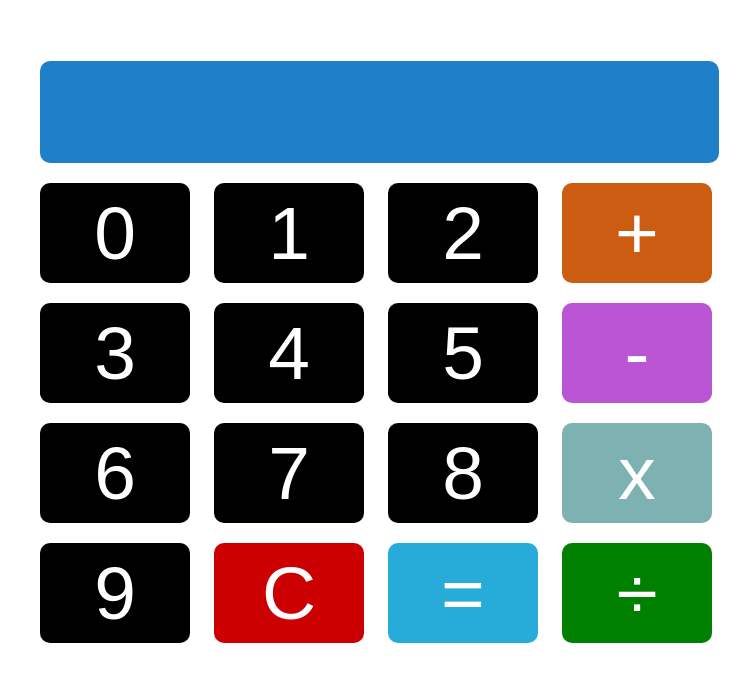
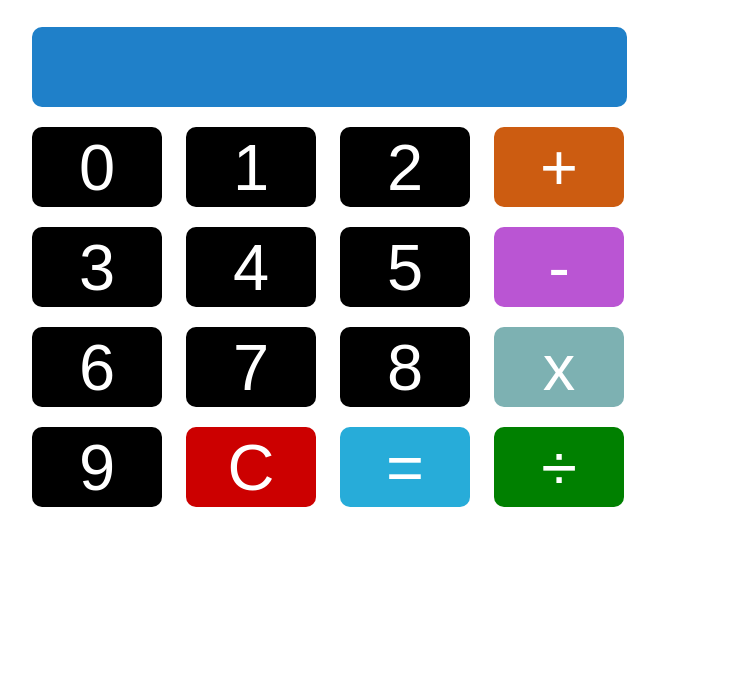
Before and after one commit to shaikat17/JavaScript-Projects, a plain HTML site: page Calculator App/index.html in a window 1280 px wide. Shown: the part 114-796 px from the top of the page, without its empty margins (203-953 px from the left). Drawn offline with Linux system fonts and the light colour scheme.

Commit message:
Made some modification on Calculator

```diff
--- a/Calculator App/index.html
+++ b/Calculator App/index.html
@@ -12,7 +12,7 @@
         <h1>Simple Calculator</h1>
 
         <form id="calform" Name ="cal">
-            <input name ="display" style="width:675px;height:100px;text-align:center;background-color:#1f80c9;"> </br>
+            <input name ="display" style="width:595px;height:80px;text-align:center;background-color:#1f80c9;"> </br>
             <input type=button value="0" onClick="cal.display.value+='0'">
 			<input type=button value="1" onClick="cal.display.value+='1'">
 			<input type=button value="2" onClick="cal.display.value+='2'">
--- a/Calculator App/style.css
+++ b/Calculator App/style.css
@@ -1,8 +1,14 @@
+* {
+	margin: 0;
+	padding: 0;
+	box-sizing: border-box;
+}
+
 input {
 
-    width:150px;
-	height:100px;
-	font-size:75px;
+    width:130px;
+	height:80px;
+	font-size:65px;
 	border-radius:10px;
 	margin:10px;
 	background-color:#000;
```
